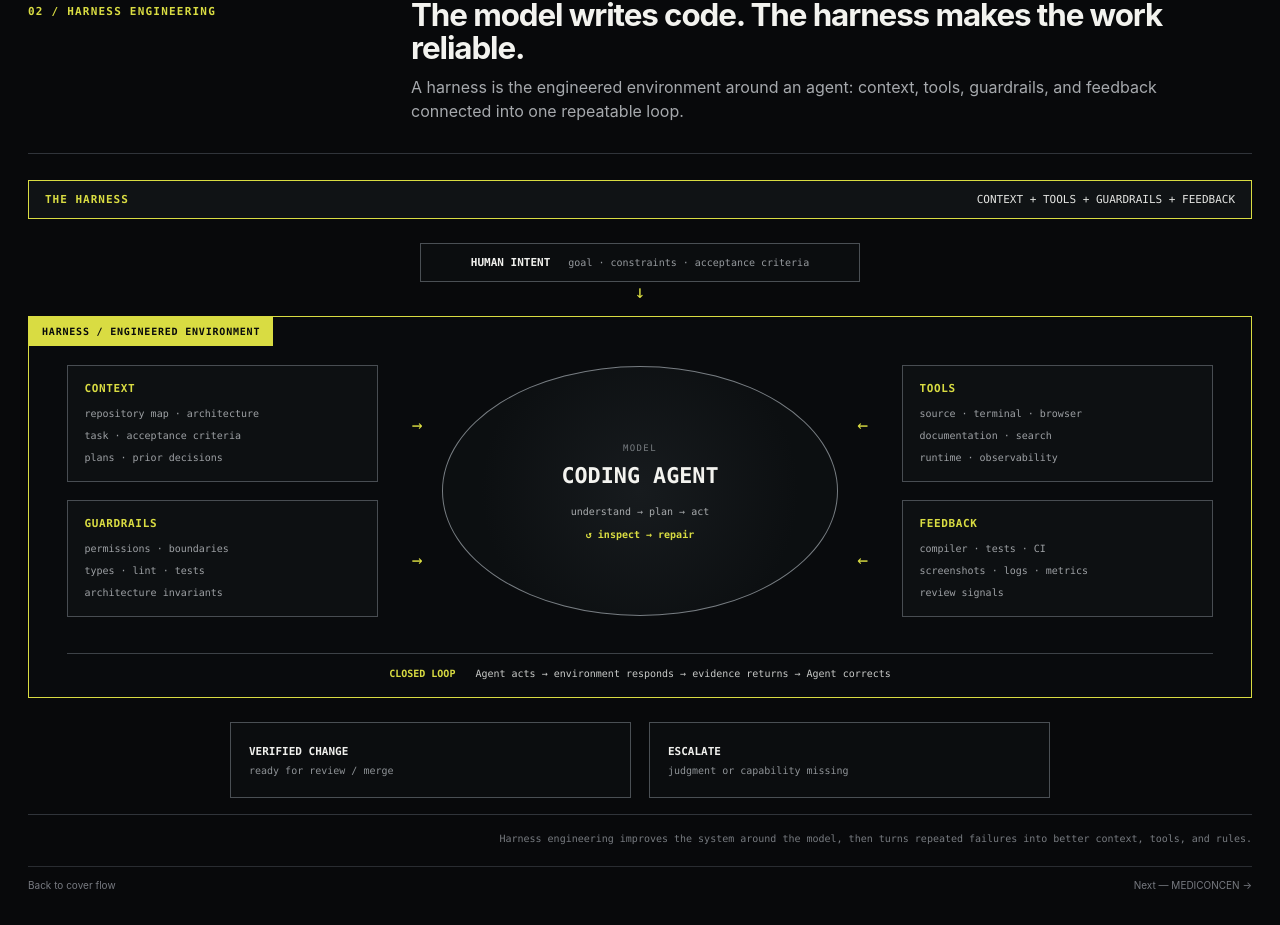
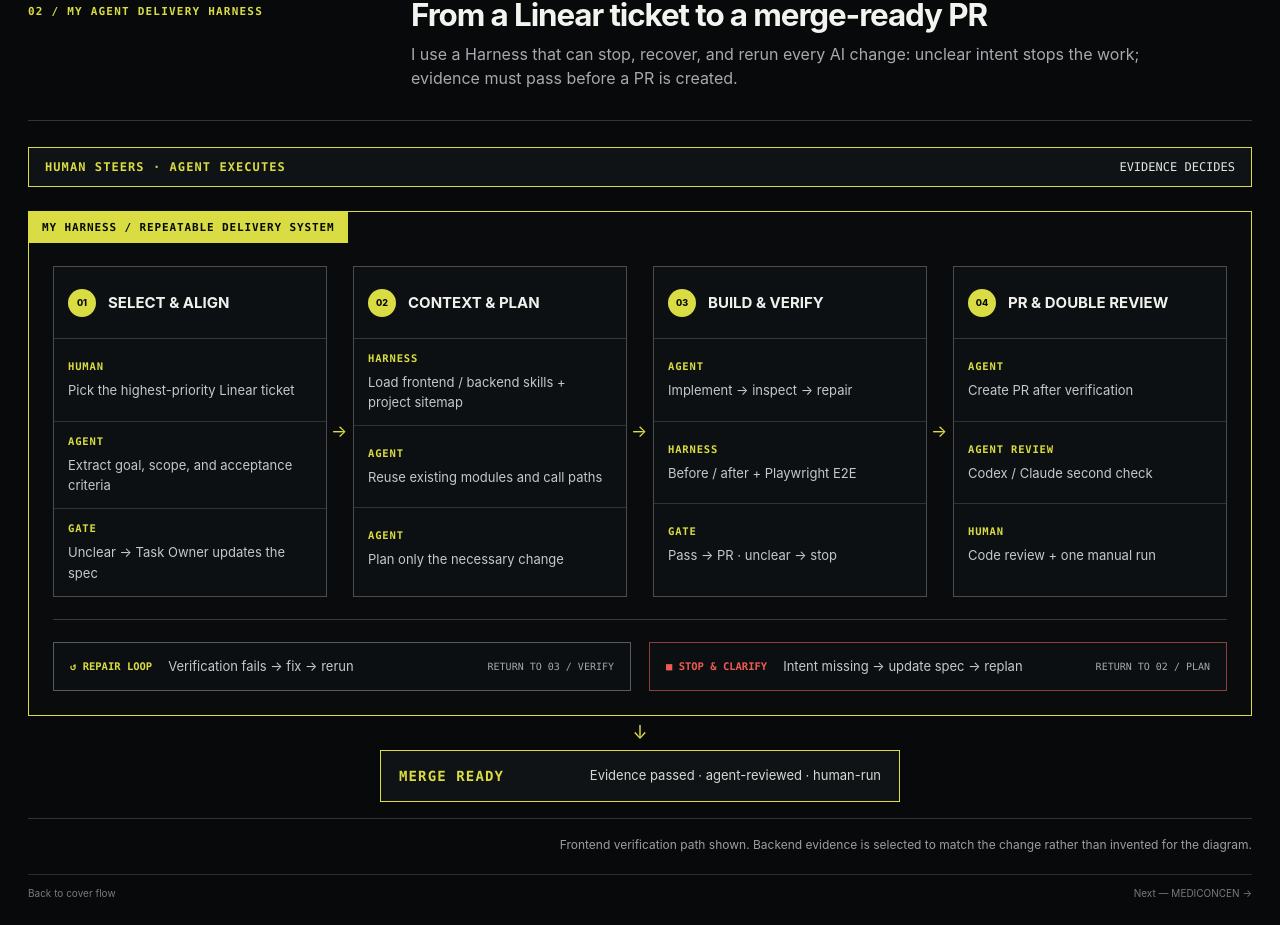
Before and after one commit to outsider987/victor-site, a Next.js app: page /work/cypherlab in a window 1280 px wide. Shown: the part 1208-2133 px from the top of the page. Built offline with nearby package versions, Linux system fonts and the light colour scheme.

Commit message:
Show agent delivery harness workflow

```diff
--- a/src/app/globals.css
+++ b/src/app/globals.css
@@ -166,7 +166,7 @@ html[lang="zh-Hant"] .about-bio { letter-spacing: 0; line-height: 1.42; }
 .cypher-product-section, .cypher-delivery-section { min-width: 0; padding-top: 18px; border-top: 1px solid var(--line); }
 .cypher-delivery-section { margin-top: clamp(84px, 10vh, 132px); }
 .cypher-section-heading { display: grid; grid-template-columns: minmax(190px, .55fr) minmax(0, 1.45fr); align-items: start; gap: clamp(28px, 5vw, 84px); }
-.cypher-section-heading > span, .cypher-stack-rail, .cypher-callouts span, .cypher-trust-paths, .cypher-boundary, .harness-definition, .harness-intent, .harness-frame, .harness-outputs, .delivery-note { font-family: ui-monospace, SFMono-Regular, Menlo, monospace; }
+.cypher-section-heading > span, .cypher-stack-rail, .cypher-callouts span, .cypher-trust-paths, .cypher-boundary, .harness-definition { font-family: ui-monospace, SFMono-Regular, Menlo, monospace; }
 .cypher-section-heading > span { padding-top: 6px; color: var(--cypher); font-size: 11px; font-weight: 700; letter-spacing: .11em; }
 .cypher-section-heading h2 { max-width: 850px; margin: 0; color: #f3f3ef; font-size: clamp(27px, 2.45vw, 38px); letter-spacing: -.035em; line-height: 1.05; }
 .cypher-section-heading p { max-width: 760px; margin: 10px 0 0; color: #a6a9ad; font-size: 16px; line-height: 1.5; }
@@ -224,35 +224,35 @@ html[lang="zh-Hant"] .about-bio { letter-spacing: 0; line-height: 1.42; }
 
 .delivery-canvas { min-width: 0; margin-top: 30px; padding: 26px 0 16px; border-block: 1px solid #30343a; }
 .harness-definition { display: flex; align-items: center; justify-content: space-between; gap: 24px; padding: 12px 16px; border: 1px solid var(--cypher); background: #101315; }
-.harness-definition strong { color: var(--cypher); font-size: 11px; letter-spacing: .09em; }
-.harness-definition span { color: #e3e4e1; font-size: 11px; }
-.harness-intent { width: min(440px,100%); position: relative; display: flex; align-items: baseline; justify-content: center; gap: 18px; margin: 24px auto 34px; padding: 12px 16px; border: 1px solid #4a4f54; background: #0b0d0f; }
-.harness-intent strong { color: #f0f0ed; font-size: 11px; }
-.harness-intent span { color: #969a9e; font-size: 10px; }
-.harness-intent i { position: absolute; top: 100%; left: 50%; color: var(--cypher); font-size: 18px; font-style: normal; transform: translateX(-50%); }
-.harness-frame { position: relative; display: grid; grid-template-columns: minmax(210px,.86fr) minmax(250px,1.1fr) minmax(210px,.86fr); align-items: center; gap: clamp(42px,5vw,78px); padding: 48px clamp(24px,3vw,48px) 80px; border: 1px solid var(--cypher); background: #090b0d; }
-.harness-frame-label { position: absolute; top: 0; left: 0; padding: 9px 13px; background: var(--cypher); color: #080a0b; font-size: 10px; font-weight: 800; letter-spacing: .08em; }
-.harness-column { display: grid; gap: 18px; }
-.harness-column article { position: relative; min-width: 0; padding: 16px; border: 1px solid #484d52; background: #0d1012; }
-.harness-inputs article::after, .harness-capabilities article::before { position: absolute; top: 50%; color: var(--cypher); font-size: 18px; transform: translateY(-50%); }
-.harness-inputs article::after { right: calc(clamp(42px,5vw,78px) * -.72); content: "→"; }
-.harness-capabilities article::before { left: calc(clamp(42px,5vw,78px) * -.72); content: "←"; }
-.harness-column h3 { margin: 0 0 12px; color: var(--cypher); font-size: 11px; letter-spacing: .06em; }
-.harness-column ul { display: grid; gap: 8px; margin: 0; padding: 0; list-style: none; }
-.harness-column li { color: #9da0a4; font-size: 10px; line-height: 1.4; }
-.harness-agent { min-height: 250px; display: grid; place-content: center; justify-items: center; padding: 28px; border: 1px solid #777d82; border-radius: 50%; background: radial-gradient(circle,#171b1e 0,#0c0f11 68%); text-align: center; }
-.harness-agent > span { color: #777c80; font-size: 9px; letter-spacing: .15em; }
-.harness-agent strong { margin-top: 10px; color: #f3f3ef; font-size: clamp(19px,1.7vw,26px); }
-.harness-agent p { margin: 18px 0 0; color: #a8abad; font-size: 10px; }
-.harness-agent b { margin-top: 12px; color: var(--cypher); font-size: 10px; }
-.harness-loop { position: absolute; right: clamp(24px,3vw,48px); bottom: 18px; left: clamp(24px,3vw,48px); display: flex; justify-content: center; gap: 20px; padding-top: 14px; border-top: 1px solid #3d4247; }
-.harness-loop strong { color: var(--cypher); font-size: 10px; }
-.harness-loop span { color: #c8cac8; font-size: 10px; }
-.harness-outputs { width: min(820px,100%); display: grid; grid-template-columns: 1fr 1fr; gap: 18px; margin: 24px auto 0; }
-.harness-outputs article { min-height: 76px; display: flex; flex-direction: column; justify-content: center; padding: 14px 18px; border: 1px solid #4a4f54; background: #0b0d0f; }
-.harness-outputs strong { color: #f0f0ed; font-size: 11px; }
-.harness-outputs span { margin-top: 7px; color: #8f9397; font-size: 10px; }
-.delivery-note { margin-top: 16px; color: #777b80; font-size: 10px; line-height: 1.5; text-align: right; }
+.harness-definition strong { color: var(--cypher); font-size: 12px; letter-spacing: .09em; }
+.harness-definition span { color: #e3e4e1; font-size: 12px; }
+.harness-frame { position: relative; margin-top: 24px; padding: 54px 24px 24px; border: 1px solid var(--cypher); background: #090b0d; }
+.harness-frame-label, .harness-stage b, .harness-gates strong, .harness-gates small, .harness-outcome strong { font-family: ui-monospace, SFMono-Regular, Menlo, monospace; }
+.harness-frame-label { position: absolute; top: 0; left: 0; padding: 9px 13px; background: var(--cypher); color: #080a0b; font-size: 11px; font-weight: 800; letter-spacing: .08em; }
+.harness-stages { display: grid; grid-template-columns: repeat(4,minmax(0,1fr)); gap: 26px; margin: 0; padding: 0; list-style: none; }
+.harness-stage { position: relative; min-width: 0; border: 1px solid #484d52; background: #0d1012; }
+.harness-stage > header { min-height: 72px; display: flex; align-items: center; gap: 12px; padding: 14px; border-bottom: 1px solid #353a3f; }
+.harness-stage > header span { width: 28px; height: 28px; flex: 0 0 28px; display: grid; place-items: center; border-radius: 50%; background: var(--cypher); color: #080a0b; font-size: 9px; font-weight: 800; }
+.harness-stage h3 { margin: 0; color: #f0f0ed; font-size: 15px; font-weight: 700; line-height: 1.35; }
+.harness-stage > div { display: grid; }
+.harness-stage p { min-height: 82px; display: flex; flex-direction: column; justify-content: center; gap: 8px; margin: 0; padding: 13px 14px; }
+.harness-stage p + p { border-top: 1px solid #2e3338; }
+.harness-stage b { color: var(--cypher); font-size: 10.5px; letter-spacing: .08em; }
+.harness-stage p span { color: #c5c8ca; font-size: 13px; line-height: 1.55; }
+.harness-stage > i { position: absolute; top: 50%; left: 100%; width: 26px; color: var(--cypher); font-size: 17px; font-style: normal; text-align: center; transform: translateY(-50%); }
+.harness-gates { display: grid; grid-template-columns: 1fr 1fr; gap: 18px; margin-top: 22px; padding-top: 22px; border-top: 1px solid #363b40; }
+.harness-gates article { min-width: 0; display: grid; grid-template-columns: auto 1fr auto; align-items: center; gap: 16px; padding: 14px 16px; border: 1px solid #555b60; background: #0c0f11; }
+.harness-gates strong { color: var(--cypher); font-size: 10.5px; white-space: nowrap; }
+.harness-gates span { color: #c5c8ca; font-size: 13px; line-height: 1.5; }
+.harness-gates small { color: #a4a8ac; font-size: 10px; white-space: nowrap; }
+.harness-gates .harness-stop { border-color: #8b403d; }
+.harness-stop strong { color: var(--cypher-red); }
+.harness-outcome { width: min(520px,100%); display: grid; justify-items: center; margin: 0 auto; }
+.harness-outcome > i { height: 34px; color: var(--cypher); font-size: 18px; font-style: normal; line-height: 34px; }
+.harness-outcome article { width: 100%; display: flex; align-items: center; justify-content: space-between; gap: 24px; padding: 15px 18px; border: 1px solid var(--cypher); background: #101315; }
+.harness-outcome strong { color: var(--cypher); font-size: 14px; letter-spacing: .08em; }
+.harness-outcome span { color: #d7d8d5; font-size: 13px; line-height: 1.5; }
+.delivery-note { margin-top: 16px; color: #9a9ea3; font-size: 12px; line-height: 1.6; text-align: right; }
 .mediconcen-case { --care: #007a58; --care-paper: #efeee8; --care-line: #c9cbc5; padding: 25px; background: var(--care-paper); color: #111513; }
 .project-dialog .mediconcen-case { display: block; }
 .mediconcen-case .case-toolbar, .mediconcen-case .case-title { border-color: var(--care-line); }
@@ -341,9 +341,12 @@ html[lang="zh-Hant"] .about-bio { letter-spacing: 0; line-height: 1.42; }
 @media (max-width: 1180px) {
   .cypher-product-layout { grid-template-columns: minmax(110px,.28fr) minmax(0,1.72fr); }
   .cypher-operator { grid-column: 1 / -1; min-height: 390px; }
-  .harness-frame { grid-template-columns: minmax(160px,.86fr) minmax(220px,1.1fr) minmax(160px,.86fr); gap: 32px; padding-inline: 24px; }
-  .harness-inputs article::after { right: -25px; }
-  .harness-capabilities article::before { left: -25px; }
+  .harness-frame { padding-inline: 18px; }
+  .harness-stages { grid-template-columns: repeat(2,minmax(0,1fr)); gap: 30px 26px; }
+  .harness-stage:nth-child(3) { grid-column: 1; grid-row: 2; }
+  .harness-stage:nth-child(4) { grid-column: 2; grid-row: 2; }
+  .harness-stage:nth-child(2) > i { top: 100%; left: calc(-100% - 26px); width: calc(200% + 26px); height: 30px; font-size: 0; line-height: 30px; transform: none; }
+  .harness-stage:nth-child(2) > i::after { content: "↙"; font-size: 22px; }
 }
 
 @media (min-width: 821px) and (max-height: 820px) {
@@ -424,6 +427,11 @@ html[lang="zh-Hant"] .about-bio { letter-spacing: 0; line-height: 1.42; }
   html[lang="zh-Hant"] .about-bio { line-height: 1.5; }
   .about-contact { max-width: 620px; }
   .about-links { display: grid; grid-template-columns: 1fr 1fr; gap: 14px 28px; }
+  .harness-stages { grid-template-columns: 1fr; gap: 26px; }
+  .harness-stage:nth-child(3), .harness-stage:nth-child(4) { grid-column: auto; grid-row: auto; }
+  .harness-stage > i, .harness-stage:nth-child(2) > i, .harness-stage:nth-child(3) > i { top: 100%; right: auto; left: 50%; width: 26px; height: 26px; font-size: 22px; line-height: 26px; transform: translateX(-50%) rotate(90deg); }
+  .harness-stage:nth-child(2) > i::after { content: none; }
+  .harness-gates { grid-template-columns: 1fr; }
 }
 
 @media (max-width: 300px) {
@@ -476,14 +484,13 @@ html[lang="zh-Hant"] .about-bio { letter-spacing: 0; line-height: 1.42; }
   .cypher-trust-paths li:not(:last-child)::after { content: "↓"; top: calc(100% + 3px); left: 16px; }
   .delivery-canvas { padding-top: 20px; }
   .harness-definition { align-items: flex-start; flex-direction: column; gap: 8px; }
-  .harness-intent { align-items: center; flex-direction: column; gap: 6px; text-align: center; }
-  .harness-frame { grid-template-columns: 1fr; gap: 34px; padding: 50px 16px 112px; }
-  .harness-column article::before, .harness-column article::after { display: none; }
-  .harness-inputs, .harness-agent { position: relative; }
-  .harness-inputs::after, .harness-agent::after { position: absolute; top: calc(100% + 7px); left: 0; width: 100%; color: var(--cypher); content: "↓"; font-size: 18px; text-align: center; }
-  .harness-agent { min-height: 220px; border-radius: 999px; }
-  .harness-loop { right: 16px; bottom: 16px; left: 16px; align-items: center; flex-direction: column; gap: 7px; text-align: center; }
-  .harness-outputs { grid-template-columns: 1fr; }
+  .harness-frame { padding: 50px 16px 18px; }
+  .harness-stage > header { min-height: 64px; }
+  .harness-stage p { min-height: 0; padding-block: 14px; }
+  .harness-stage p span, .harness-gates span, .harness-outcome span { font-size: 14px; }
+  .harness-gates article { grid-template-columns: 1fr; gap: 7px; }
+  .harness-gates small { white-space: normal; }
+  .harness-outcome article { align-items: flex-start; flex-direction: column; gap: 8px; }
   .delivery-note { text-align: left; }
   .mediconcen-case { padding: 18px 16px 24px; }
   .mediconcen-case .case-title { grid-template-columns: 1fr; }
--- a/src/components/case-study.tsx
+++ b/src/components/case-study.tsx
@@ -52,23 +52,47 @@ function CypherArchitecture({ lang }: { lang: "en" | "zh" }) {
       boundary: "Pricing internals omitted. Accepted, pending approval, and engine-applied remain distinct states.",
     },
     delivery: {
-      eyebrow: "02 / HARNESS ENGINEERING",
-      title: "The model writes code. The harness makes the work reliable.",
-      lede: "A harness is the engineered environment around an agent: context, tools, guardrails, and feedback connected into one repeatable loop.",
-      definition: ["THE HARNESS", "CONTEXT + TOOLS + GUARDRAILS + FEEDBACK"],
-      human: ["HUMAN INTENT", "goal · constraints · acceptance criteria"],
-      left: [
-        { title: "CONTEXT", items: ["repository map · architecture", "task · acceptance criteria", "plans · prior decisions"] },
-        { title: "GUARDRAILS", items: ["permissions · boundaries", "types · lint · tests", "architecture invariants"] },
+      eyebrow: "02 / MY AGENT DELIVERY HARNESS",
+      title: "From a Linear ticket to a merge-ready PR",
+      lede: "I use a Harness that can stop, recover, and rerun every AI change: unclear intent stops the work; evidence must pass before a PR is created.",
+      principle: ["HUMAN STEERS · AGENT EXECUTES", "EVIDENCE DECIDES"],
+      frame: "MY HARNESS / REPEATABLE DELIVERY SYSTEM",
+      stages: [
+        {
+          number: "01", title: "SELECT & ALIGN", rows: [
+            ["HUMAN", "Pick the highest-priority Linear ticket"],
+            ["AGENT", "Extract goal, scope, and acceptance criteria"],
+            ["GATE", "Unclear → Task Owner updates the spec"],
+          ],
+        },
+        {
+          number: "02", title: "CONTEXT & PLAN", rows: [
+            ["HARNESS", "Load frontend / backend skills + project sitemap"],
+            ["AGENT", "Reuse existing modules and call paths"],
+            ["AGENT", "Plan only the necessary change"],
+          ],
+        },
+        {
+          number: "03", title: "BUILD & VERIFY", rows: [
+            ["AGENT", "Implement → inspect → repair"],
+            ["HARNESS", "Before / after + Playwright E2E"],
+            ["GATE", "Pass → PR · unclear → stop"],
+          ],
+        },
+        {
+          number: "04", title: "PR & DOUBLE REVIEW", rows: [
+            ["AGENT", "Create PR after verification"],
+            ["AGENT REVIEW", "Codex / Claude second check"],
+            ["HUMAN", "Code review + one manual run"],
+          ],
+        },
       ],
-      agent: ["CODING AGENT", "understand → plan → act", "inspect → repair"],
-      right: [
-        { title: "TOOLS", items: ["source · terminal · browser", "documentation · search", "runtime · observability"] },
-        { title: "FEEDBACK", items: ["compiler · tests · CI", "screenshots · logs · metrics", "review signals"] },
+      gates: [
+        ["↺ REPAIR LOOP", "Verification fails → fix → rerun", "RETURN TO 03 / VERIFY"],
+        ["■ STOP & CLARIFY", "Intent missing → update spec → replan", "RETURN TO 02 / PLAN"],
       ],
-      loop: ["CLOSED LOOP", "Agent acts → environment responds → evidence returns → Agent corrects"],
-      outcomes: [["VERIFIED CHANGE", "ready for review / merge"], ["ESCALATE", "judgment or capability missing"]],
-      note: "Harness engineering improves the system around the model, then turns repeated failures into better context, tools, and rules.",
+      outcome: ["MERGE READY", "Evidence passed · agent-reviewed · human-run"],
+      note: "Frontend verification path shown. Backend evidence is selected to match the change rather than invented for the diagram.",
     },
   } : {
     product: {
@@ -103,23 +127,47 @@ function CypherArchitecture({ lang }: { lang: "en" | "zh" }) {
       boundary: "內部定價邏輯不公開；已接受、待核准與引擎已套用是不同狀態。",
     },
     delivery: {
-      eyebrow: "02 / HARNESS ENGINEERING",
-      title: "Agent 負責寫程式；Harness 負責讓結果可靠。",
-      lede: "Harness 是包住 Agent 的工程環境：把 context、tools、guardrails 與 feedback 接成一個可重複執行的閉環。",
-      definition: ["THE HARNESS", "CONTEXT + TOOLS + GUARDRAILS + FEEDBACK"],
-      human: ["人的意圖", "目標 · 限制 · 驗收條件"],
-      left: [
-        { title: "CONTEXT", items: ["repository map · architecture", "任務 · 驗收條件", "計畫 · 過往決策"] },
-        { title: "GUARDRAILS", items: ["權限 · 邊界", "types · lint · tests", "架構不變量"] },
+      eyebrow: "02 / 我的 AGENT DELIVERY HARNESS",
+      title: "從 Linear Ticket 到可合併 PR",
+      lede: "我用一套可停下、可修正、可重跑的 Harness 控制 AI 變更；需求不清就停止，證據通過才建立 PR。",
+      principle: ["HUMAN STEERS · AGENT EXECUTES", "EVIDENCE DECIDES"],
+      frame: "MY HARNESS / 可重複的交付系統",
+      stages: [
+        {
+          number: "01", title: "選擇與對齊", rows: [
+            ["HUMAN", "選最高優先序 Linear Ticket"],
+            ["AGENT", "整理目標、範圍、驗收條件"],
+            ["GATE", "不清楚 → Task Owner 補充 Spec"],
+          ],
+        },
+        {
+          number: "02", title: "載入脈絡與規劃", rows: [
+            ["HARNESS", "載入 Frontend / Backend Skill 與 Sitemap"],
+            ["AGENT", "沿用既有模組與呼叫路徑"],
+            ["AGENT", "只規劃必要變更"],
+          ],
+        },
+        {
+          number: "03", title: "實作與驗證", rows: [
+            ["AGENT", "實作 → 檢查 → 修復"],
+            ["HARNESS", "前後截圖＋Playwright E2E"],
+            ["GATE", "通過 → PR · 不清楚 → 停止"],
+          ],
+        },
+        {
+          number: "04", title: "PR 與雙重複驗", rows: [
+            ["AGENT", "驗證完成後建立 PR"],
+            ["AGENT REVIEW", "Codex / Claude 二次檢查"],
+            ["HUMAN", "人工 Review＋手動跑一次"],
+          ],
+        },
       ],
-      agent: ["CODING AGENT", "理解 → 規劃 → 執行", "檢查 → 修正"],
-      right: [
-        { title: "TOOLS", items: ["source · terminal · browser", "文件 · 搜尋", "runtime · observability"] },
-        { title: "FEEDBACK", items: ["compiler · tests · CI", "截圖 · logs · metrics", "review signals"] },
+      gates: [
+        ["↺ 修復閉環", "驗證失敗 → 修復 → 重跑", "回到 03 / 驗證"],
+        ["■ 停止並釐清", "意圖不足 → 補 Spec → 重規劃", "回到 02 / 規劃"],
       ],
-      loop: ["閉環", "Agent 執行 → 環境回應 → 證據返回 → Agent 修正"],
-      outcomes: [["已驗證的變更", "可進入 review / merge"], ["交由人判斷", "需要決策或缺少能力"]],
-      note: "Harness Engineering 改善的是模型周圍的系統，並把重複發生的失敗轉成更好的 context、tools 與 rules。",
+      outcome: ["可合併", "證據通過 · Agent 複驗 · 人工執行"],
+      note: "圖中呈現前端驗證路徑；後端證據依變更內容選擇，不為示意圖虛構流程。",
     },
   };
 
@@ -189,25 +237,24 @@ function CypherArchitecture({ lang }: { lang: "en" | "zh" }) {
 
         <div className="delivery-canvas">
           <div className="harness-definition">
-            <strong>{copy.delivery.definition[0]}</strong><span>{copy.delivery.definition[1]}</span>
+            <strong>{copy.delivery.principle[0]}</strong><span>{copy.delivery.principle[1]}</span>
           </div>
-          <div className="harness-intent"><strong>{copy.delivery.human[0]}</strong><span>{copy.delivery.human[1]}</span><i aria-hidden="true">↓</i></div>
           <div className="harness-frame">
-            <span className="harness-frame-label">HARNESS / ENGINEERED ENVIRONMENT</span>
-            <div className="harness-column harness-inputs">
-              {copy.delivery.left.map((block) => <article key={block.title}><h3>{block.title}</h3><ul>{block.items.map((item) => <li key={item}>{item}</li>)}</ul></article>)}
+            <span className="harness-frame-label">{copy.delivery.frame}</span>
+            <ol className="harness-stages">
+              {copy.delivery.stages.map((stage, index) => <li className="harness-stage" key={stage.number}>
+                <header><span>{stage.number}</span><h3>{stage.title}</h3></header>
+                <div>{stage.rows.map(([role, detail]) => <p key={`${role}-${detail}`}><b>{role}</b><span>{detail}</span></p>)}</div>
+                {index < copy.delivery.stages.length - 1 && <i aria-hidden="true">→</i>}
+              </li>)}
+            </ol>
+            <div className="harness-gates">
+              {copy.delivery.gates.map(([title, detail, target], index) => <article className={index ? "harness-stop" : "harness-repair"} key={title}>
+                <strong>{title}</strong><span>{detail}</span><small>{target}</small>
+              </article>)}
             </div>
-            <div className="harness-agent">
-              <span>MODEL</span><strong>{copy.delivery.agent[0]}</strong><p>{copy.delivery.agent[1]}</p><b>↺ {copy.delivery.agent[2]}</b>
-            </div>
-            <div className="harness-column harness-capabilities">
-              {copy.delivery.right.map((block) => <article key={block.title}><h3>{block.title}</h3><ul>{block.items.map((item) => <li key={item}>{item}</li>)}</ul></article>)}
-            </div>
-            <div className="harness-loop"><strong>{copy.delivery.loop[0]}</strong><span>{copy.delivery.loop[1]}</span></div>
           </div>
-          <div className="harness-outputs">
-            {copy.delivery.outcomes.map(([title, detail]) => <article key={title}><strong>{title}</strong><span>{detail}</span></article>)}
-          </div>
+          <div className="harness-outcome"><i aria-hidden="true">↓</i><article><strong>{copy.delivery.outcome[0]}</strong><span>{copy.delivery.outcome[1]}</span></article></div>
         </div>
         <footer className="delivery-note">{copy.delivery.note}</footer>
       </motion.section>
```
